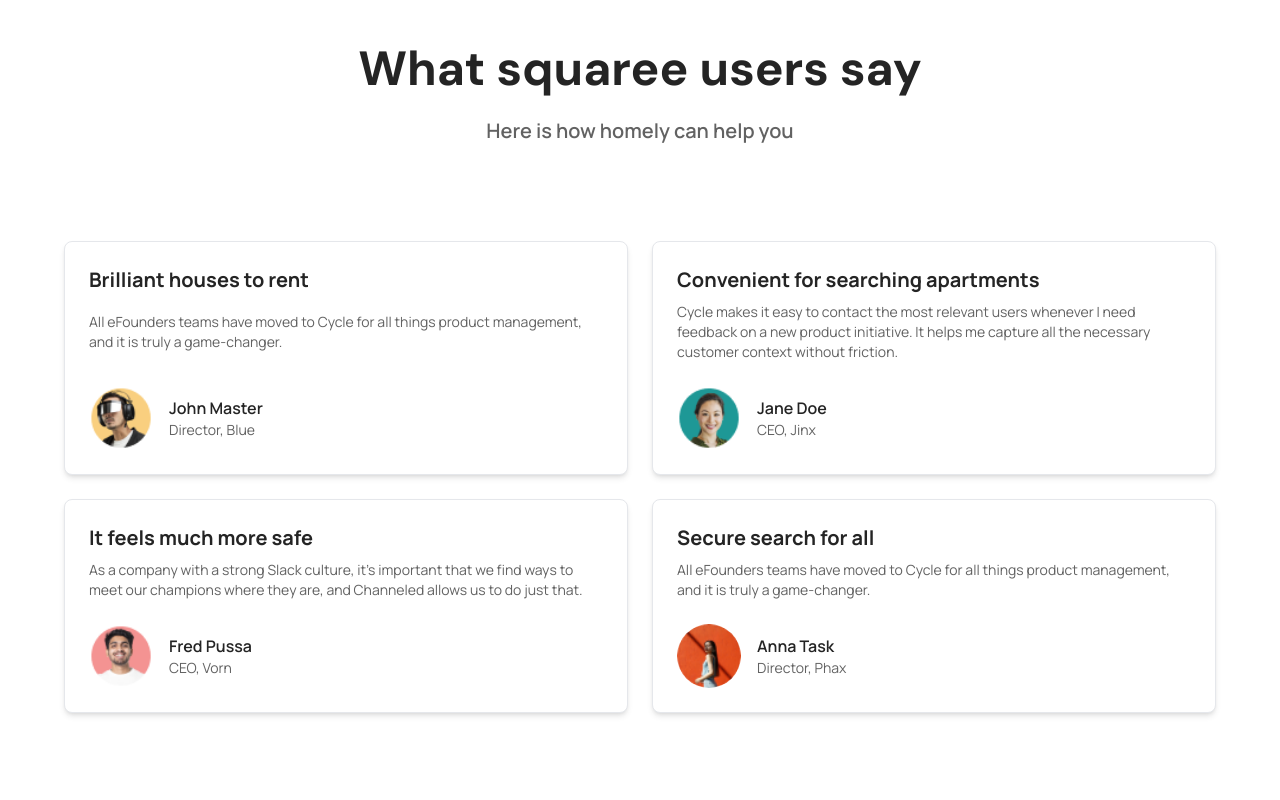
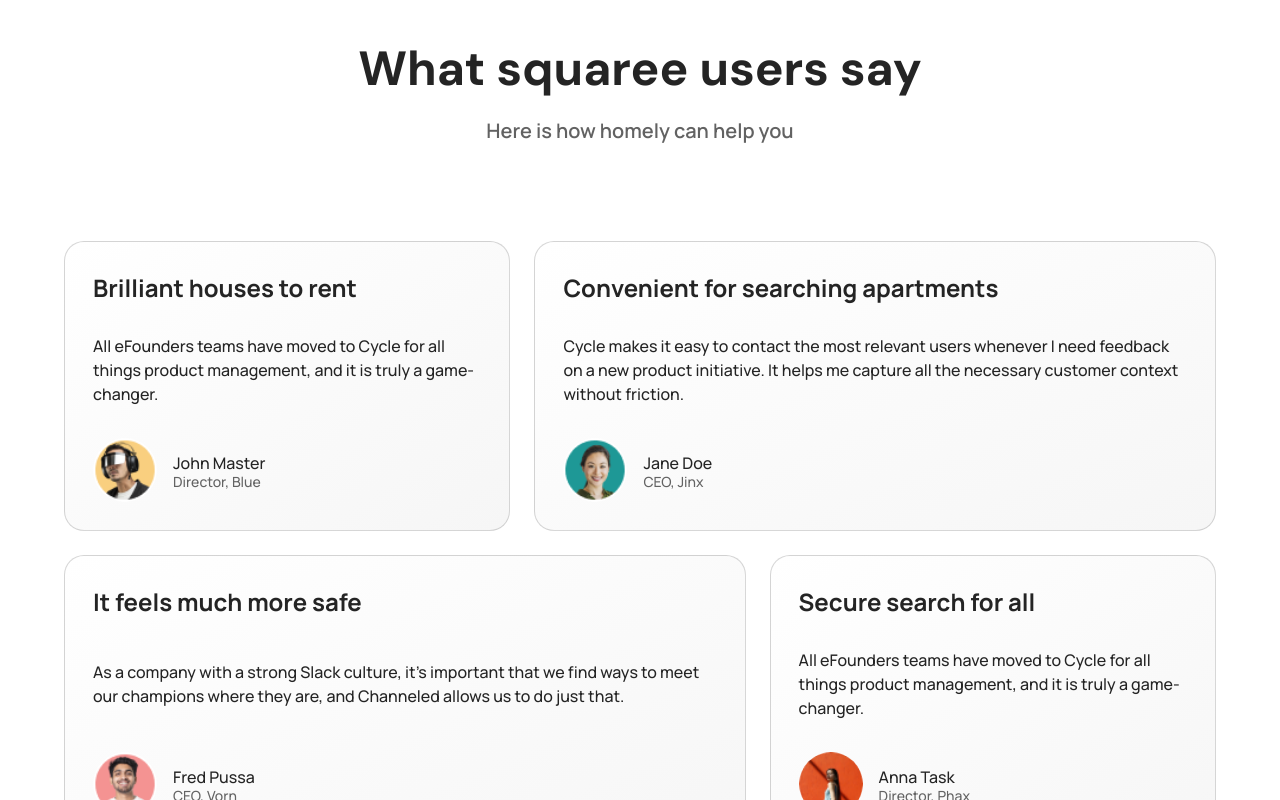
Before and after one commit to RonanKer29/landing-page-spikes, a Next.js app: page / in a window 1280 px wide. Shown: the part 2997-3797 px from the top of the page. Built offline with nearby package versions, Linux system fonts and the light colour scheme.

Commit message:
switch and billing component added

```diff
--- a/app/page.tsx
+++ b/app/page.tsx
@@ -1,3 +1,4 @@
+import Billing from "@/components/Billing";
 import Companies from "@/components/Companies";
 import Growth from "@/components/Growth";
 import Header from "@/components/Header";
@@ -18,6 +19,7 @@ export default function Home() {
       <Productivity />
       <Integration />
       <Testimonials />
+      <Billing />
     </main>
   );
 }
--- /dev/null
+++ b/components/Billing.tsx
@@ -0,0 +1,21 @@
+import { Switch } from "@/components/ui/switch";
+
+const Billing = () => {
+  return (
+    <div>
+      <div className="flex flex-col items-center justify-center mt-36 mb-36 text-center">
+        <div className="flex flex-row items-center justify-center space-x-4">
+          <h1 className="font-bold text-5xl text-dark font-dmsans">
+            Billed Monthly
+          </h1>
+          <Switch className="peer focus-visible:ring-orange data-[state=checked]:bg-orange data-[state=unchecked]:bg-gray-300" />
+          <h1 className="font-manrope text-xl text-center text-darkGray">
+            Billed Yearly (save 15%)
+          </h1>
+        </div>
+      </div>
+    </div>
+  );
+};
+
+export default Billing;
--- a/components/TestimonialCard.tsx
+++ b/components/TestimonialCard.tsx
@@ -14,18 +14,26 @@ const TestimonialCard: React.FC<TestimonialCardProps> = ({
   position,
 }) => {
   return (
-    <div className="flex flex-col justify-between items-start border bg-white shadow-md rounded-lg p-6">
-      <h3 className="text-xl font-bold font-manrope text-dark">{title}</h3>
-      <p className="text-sm text-darkGray font-manrope mt-2">{description}</p>
-      <div className="flex items-center gap-4 mt-6">
+    <div className="w-full h-full p-7 bg-gradient-to-br from-white to-[#f6f6f6] rounded-[20px] border border-[#3d3d3d]/20 flex flex-col justify-between items-start gap-7">
+      <h3 className=" text-dark text-2xl font-bold font-manrope leading-normal">
+        {title}
+      </h3>
+      <p className=" text-dark text-base font-medium font-manrope leading-normal">
+        {description}
+      </p>
+      <div className="flex items-center gap-4 mt-1">
         <img
           src={avatar}
           alt={`${name}'s avatar`}
           className="w-16 h-16 rounded-full"
         />
         <div>
-          <p className="font-semibold text-dark">{name}</p>
-          <p className="text-sm text-darkGray">{position}</p>
+          <p className="text-dark text-base font-medium font-manrope leading-normal">
+            {name}
+          </p>
+          <p className="opacity-70 text-dark text-sm font-medium font-manrope leading-none">
+            {position}
+          </p>
         </div>
       </div>
     </div>
--- a/components/Testimonials.tsx
+++ b/components/Testimonials.tsx
@@ -14,17 +14,46 @@ const Testimonials = () => {
           </p>
         </div>
       </div>
-      <div className="grid grid-cols-1 sm:grid-cols-2 lg:grid-cols-2 gap-6 px-4 md:px-8 lg:px-16 mt-12 mb-24 lg:max-w-7xl mx-auto">
-        {userTestimonials.map((testimonial, index) => (
+
+      <div className="grid grid-cols-1 lg:grid-cols-5 gap-6 px-4 md:px-8 lg:px-16 mt-12 mb-24 lg:max-w-7xl mx-auto items-stretch">
+        {/* Première ligne */}
+        <div className="lg:col-span-2">
           <TestimonialCard
-            key={index}
-            title={testimonial.title}
-            description={testimonial.description}
-            avatar={testimonial.avatar}
-            name={testimonial.name}
-            position={testimonial.position}
+            title={userTestimonials[0].title}
+            description={userTestimonials[0].description}
+            avatar={userTestimonials[0].avatar}
+            name={userTestimonials[0].name}
+            position={userTestimonials[0].position}
           />
-        ))}
+        </div>
+        <div className="lg:col-span-3">
+          <TestimonialCard
+            title={userTestimonials[1].title}
+            description={userTestimonials[1].description}
+            avatar={userTestimonials[1].avatar}
+            name={userTestimonials[1].name}
+            position={userTestimonials[1].position}
+          />
+        </div>
+
+        <div className="lg:col-span-3">
+          <TestimonialCard
+            title={userTestimonials[2].title}
+            description={userTestimonials[2].description}
+            avatar={userTestimonials[2].avatar}
+            name={userTestimonials[2].name}
+            position={userTestimonials[2].position}
+          />
+        </div>
+        <div className="lg:col-span-2">
+          <TestimonialCard
+            title={userTestimonials[3].title}
+            description={userTestimonials[3].description}
+            avatar={userTestimonials[3].avatar}
+            name={userTestimonials[3].name}
+            position={userTestimonials[3].position}
+          />
+        </div>
       </div>
     </>
   );
--- /dev/null
+++ b/components/ui/switch.tsx
@@ -0,0 +1,29 @@
+"use client"
+
+import * as React from "react"
+import * as SwitchPrimitives from "@radix-ui/react-switch"
+
+import { cn } from "@/lib/utils"
+
+const Switch = React.forwardRef<
+  React.ElementRef<typeof SwitchPrimitives.Root>,
+  React.ComponentPropsWithoutRef<typeof SwitchPrimitives.Root>
+>(({ className, ...props }, ref) => (
+  <SwitchPrimitives.Root
+    className={cn(
+      "peer inline-flex h-5 w-9 shrink-0 cursor-pointer items-center rounded-full border-2 border-transparent shadow-sm transition-colors focus-visible:outline-none focus-visible:ring-2 focus-visible:ring-neutral-950 focus-visible:ring-offset-2 focus-visible:ring-offset-white disabled:cursor-not-allowed disabled:opacity-50 data-[state=checked]:bg-neutral-900 data-[state=unchecked]:bg-neutral-200 dark:focus-visible:ring-neutral-300 dark:focus-visible:ring-offset-neutral-950 dark:data-[state=checked]:bg-neutral-50 dark:data-[state=unchecked]:bg-neutral-800",
+      className
+    )}
+    {...props}
+    ref={ref}
+  >
+    <SwitchPrimitives.Thumb
+      className={cn(
+        "pointer-events-none block h-4 w-4 rounded-full bg-white shadow-lg ring-0 transition-transform data-[state=checked]:translate-x-4 data-[state=unchecked]:translate-x-0 dark:bg-neutral-950"
+      )}
+    />
+  </SwitchPrimitives.Root>
+))
+Switch.displayName = SwitchPrimitives.Root.displayName
+
+export { Switch }
--- a/package.json
+++ b/package.json
@@ -10,6 +10,7 @@
   },
   "dependencies": {
     "@radix-ui/react-navigation-menu": "^1.2.1",
+    "@radix-ui/react-switch": "^1.1.2",
     "class-variance-authority": "^0.7.1",
     "clsx": "^2.1.1",
     "framer-motion": "^11.5.4",
--- a/tailwind.config.ts
+++ b/tailwind.config.ts
@@ -10,20 +10,20 @@ const config: Config = {
   theme: {
     extend: {
       colors: {
-  			dark: '#242424',
-  			darkGray: '#626262',
-  			orange: '#F2B53C'
+        dark: "#242424",
+        darkGray: "#626262",
+        orange: "#F2B53C",
       },
       borderRadius: {
-  			lg: 'var(--radius)',
-  			md: 'calc(var(--radius) - 2px)',
-  			sm: 'calc(var(--radius) - 4px)'
-  		}
+        lg: "var(--radius)",
+        md: "calc(var(--radius) - 2px)",
+        sm: "calc(var(--radius) - 4px)",
+      },
     },
     fontFamily: {
-  		manrope: 'var(--font-manrope)',
-  		dmsans: 'var(--font-dmsans)'
-  	}
+      manrope: "var(--font-manrope)",
+      dmsans: "var(--font-dmsans)",
+    },
   },
   plugins: [require("tailwindcss-animate")],
 };
```
Also changed, not shown: 1 other file (tests, documents, lock files or other folders). Lines whose indentation alone changed are shown as unchanged.
